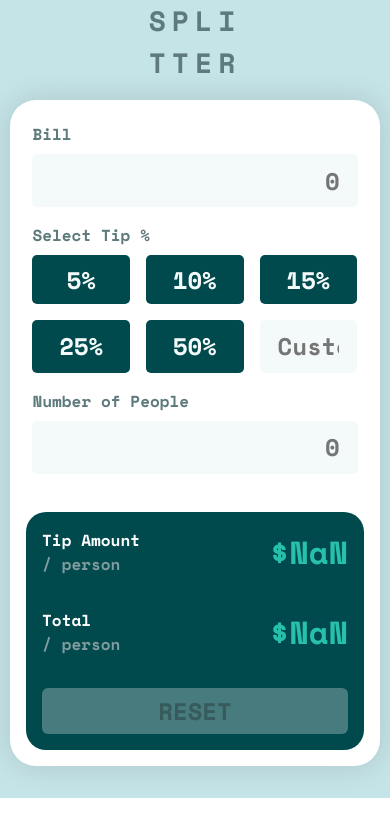
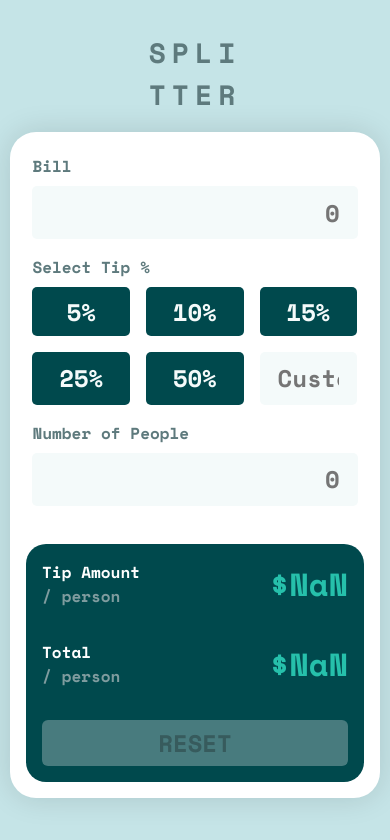
Before and after one commit to 0xjoshva/tip-calculator-app, a Vue app: page / in a window 390 px wide. Shown: the top 840 px of the page. Built offline with nearby package versions, Linux system fonts and the light colour scheme.

Commit message:
responsiveness

```diff
--- a/src/views/HomeView.vue
+++ b/src/views/HomeView.vue
@@ -307,7 +307,8 @@ h1 {
     padding-right: 2rem;
     padding-left: 2rem;
     row-gap: 1rem;
-    padding-bottom: 2rem;
+    padding-top: 2rem;
+    padding-bottom: 3rem;
   }
   .container{
     display: flex;
```
